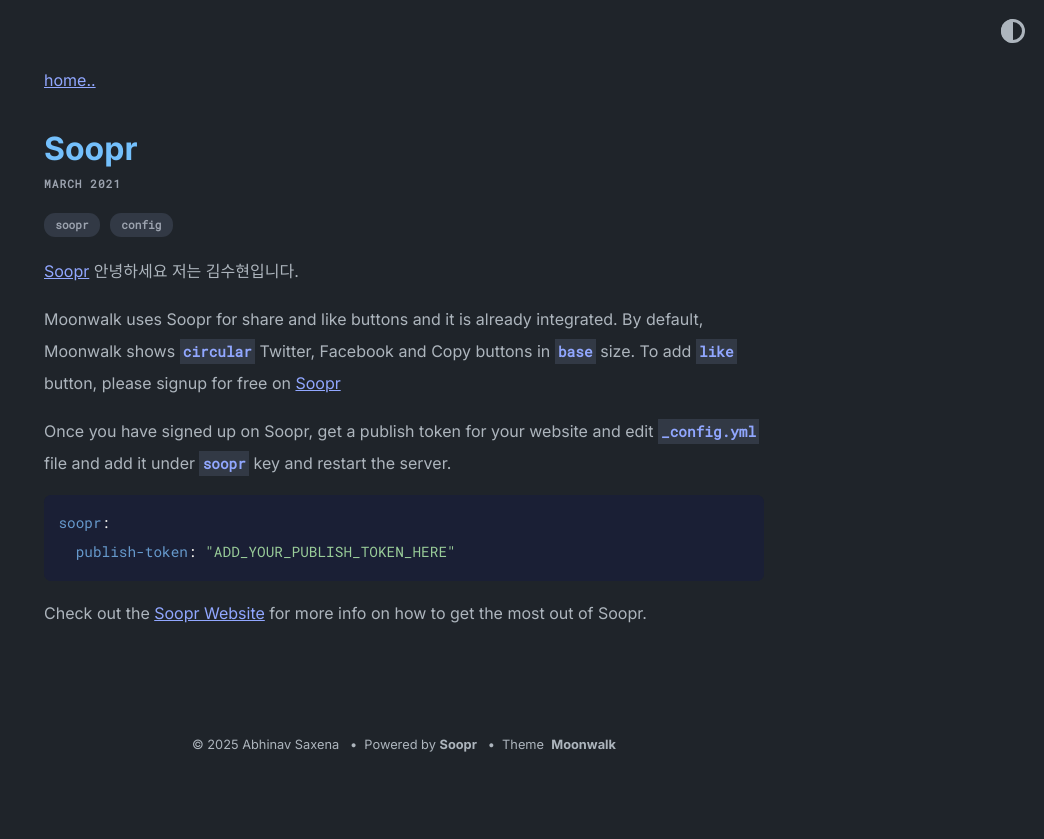
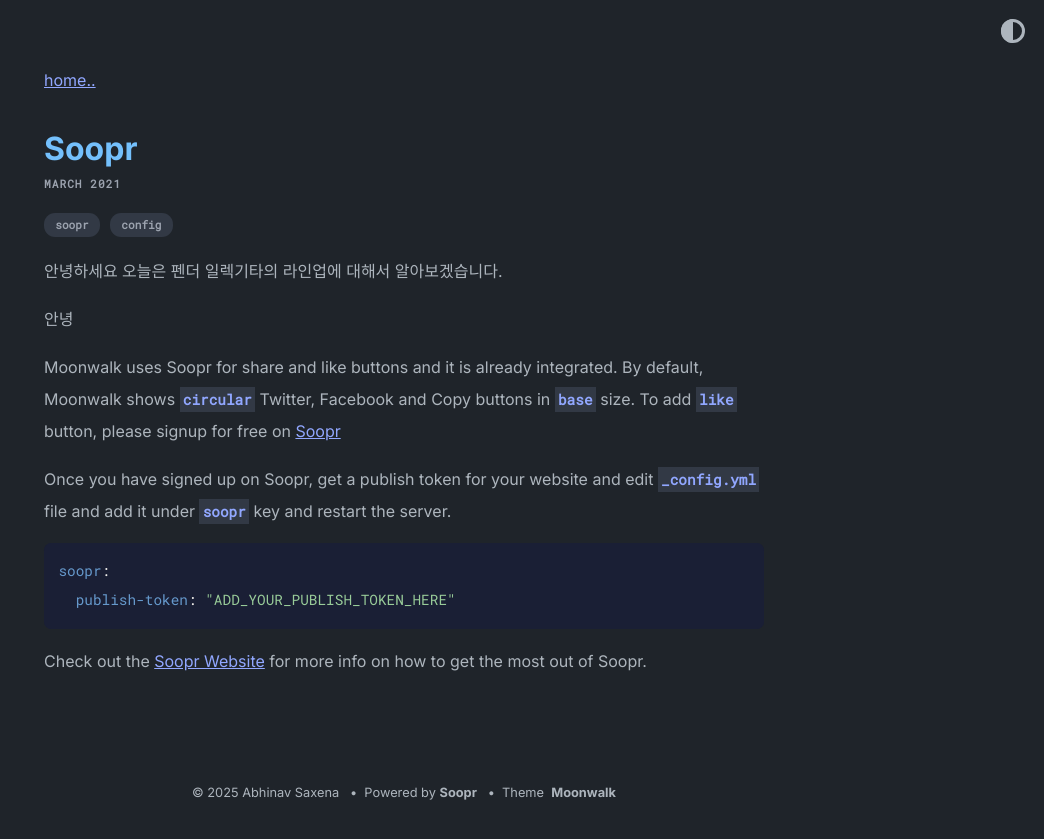
Before and after one commit to qodchgfl130/qodchgfl130.github.com, a Jekyll site: the page built from _posts/2021-03-04-soopr.md, in a window 1280 px wide. Shown: the top 839 px of the page, without its empty margins (236-1280 px from the left). Built offline with Jekyll 4.4.1, drawn with Linux system fonts in a browser that asks for light colours.

Commit message:
Update 2021-03-04-soopr.md

```diff
--- a/_posts/2021-03-04-soopr.md
+++ b/_posts/2021-03-04-soopr.md
@@ -3,7 +3,9 @@ layout: post
 tags: [soopr, config]
 ---
 
-[Soopr][soopr-website] 안녕하세요 저는 김수현입니다.
+안녕하세요 오늘은 펜더 일렉기타의 라인업에 대해서 알아보겠습니다.
+
+안녕
 
 Moonwalk uses Soopr for share and like buttons and it is already integrated. By default, Moonwalk shows `circular` Twitter, Facebook and Copy buttons in `base` size. To add `like` button, please signup for free on [Soopr][soopr-website]
 
```
